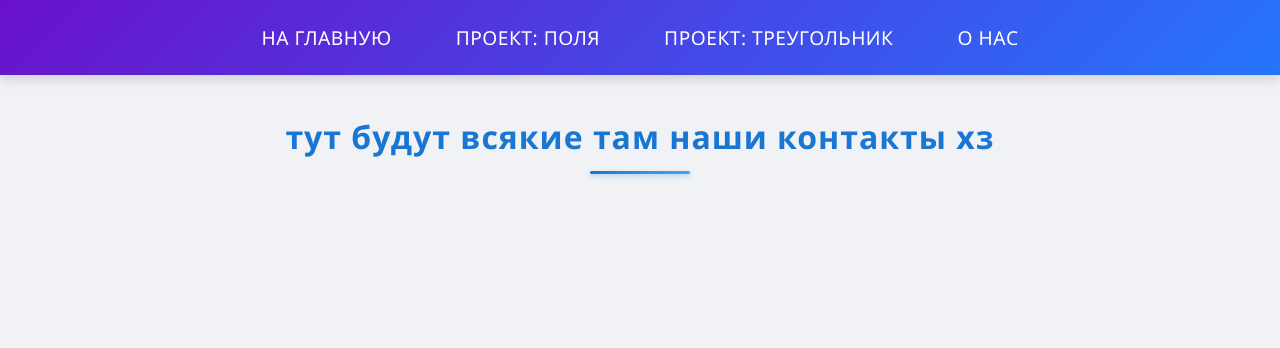
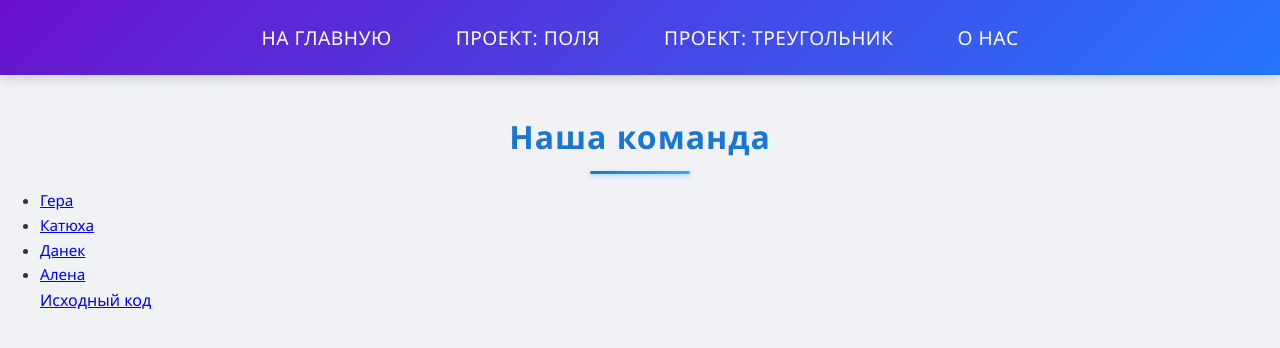
Before and after one commit to deadxraver/physics-2, a React (Create React App) app: page /contact in a window 1280 px wide. Shown: the top 348 px of the page. Built offline with nearby package versions, Linux system fonts and the light colour scheme.

Commit message:
каркас состава нашей команды и ссылка на исходный код

```diff
--- a/src/components/Contact.jsx
+++ b/src/components/Contact.jsx
@@ -1,8 +1,17 @@
 export default function Contact() {
-    return (
-        <div>
-            <h2>--------------------</h2>
-            <h1>тут будут всякие там наши контакты хз</h1>
-        </div>
-    );
+	return (
+
+		<div>
+			<h2>------</h2>
+
+			<h1>Наша команда</h1>
+			<ul>
+				<li><a href="https://github.com/geruniasun">Гера</a></li>
+				<li><a href="https://github.com/p11menova">Катюха</a></li>
+				<li><a href="https://github.com/deadxraver">Данек</a></li>
+				<li><a href="https://github.com/dllnnx">Алена</a></li>
+				<a href="https://github.com/deadxraver/physics-2">Исходный код</a>
+			</ul>
+		</div>
+	);
 }
```
